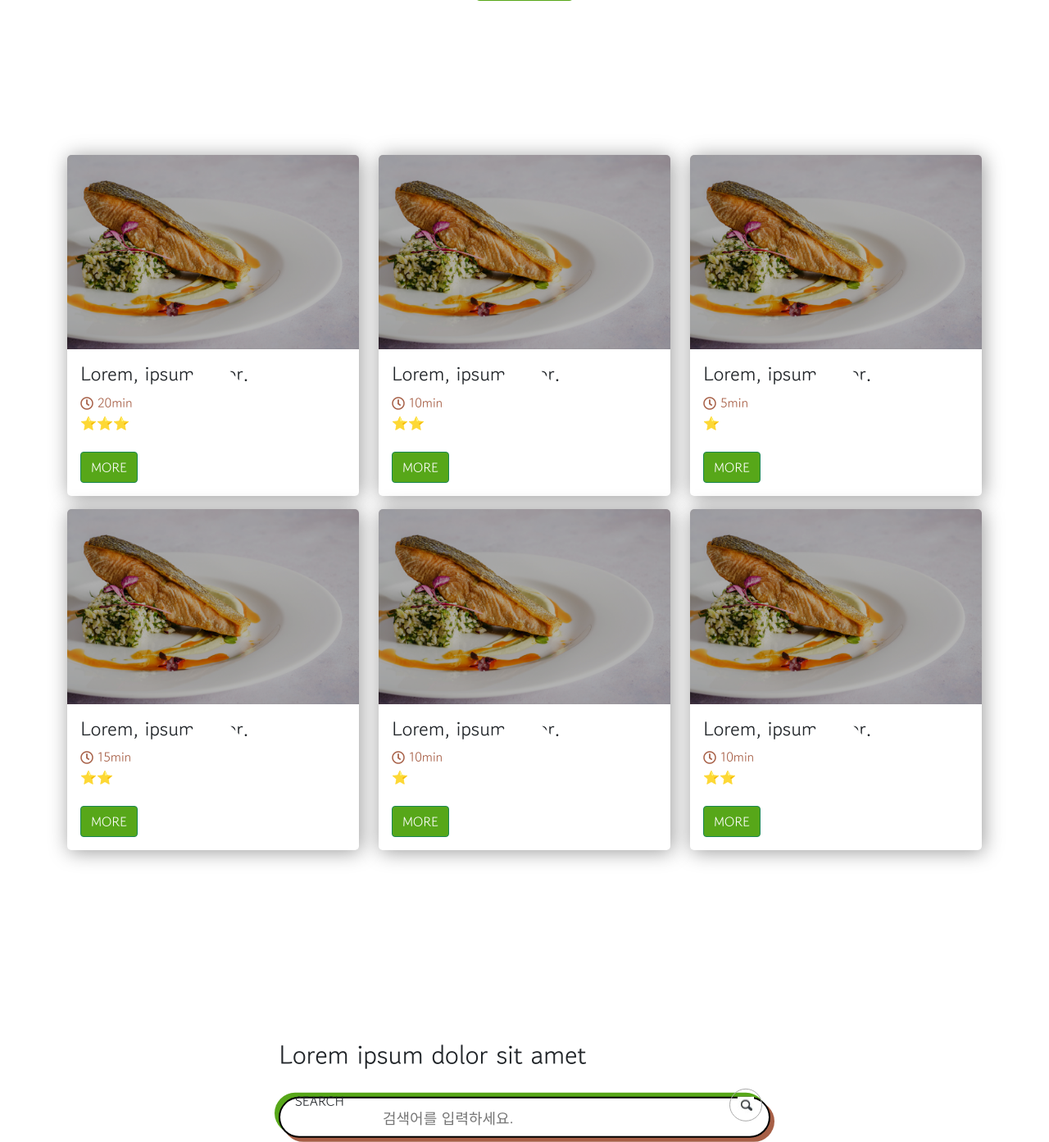
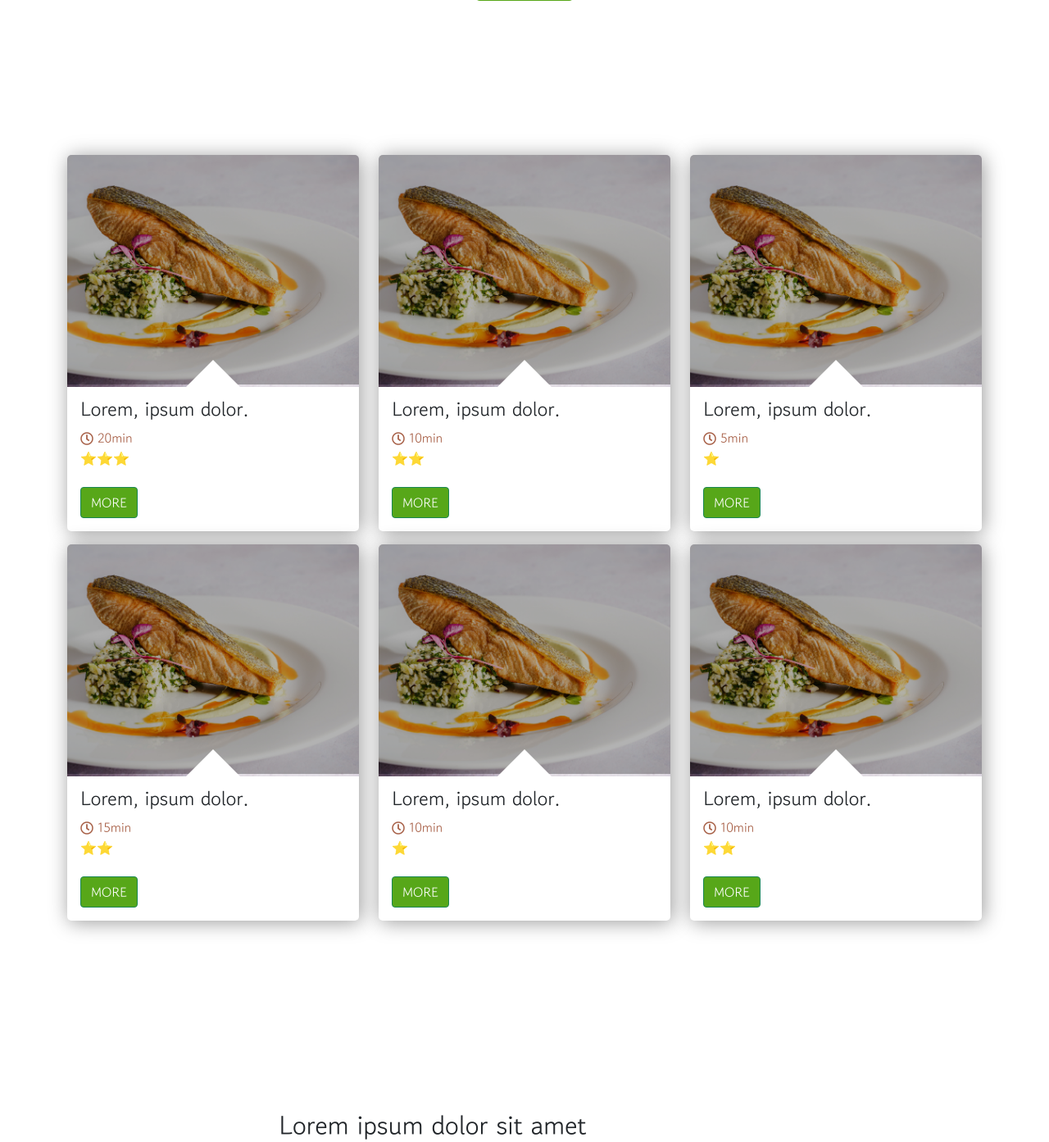
Before and after one commit to headwing/fiveline-recipe, a Flask app: template sparta_plus/project04/templates/indexy.html in a window 1280 px wide. Shown: the part 501-1894 px from the top of the page at 82% size. Run offline with Flask 2, Linux system fonts and the light colour scheme; the template is opened without the code that fills it, so the values that code supplies are empty; some libraries are stand-ins or nearby versions.

Commit message:
카드 이미지 크기 수정

```diff
--- a/sparta_plus/project04/static/css/style.css
+++ b/sparta_plus/project04/static/css/style.css
@@ -102,7 +102,13 @@ html, body {
     box-shadow:2px 2px 25px rgba(0,0,0,0.4);
     cursor: pointer;
 }
-.menu .card .card-img{position: relative;}
+.menu .card .card-img{
+    position: relative;
+    border-style: none;
+    width: 100%;
+    height: 280px;
+    object-fit: cover;
+}
 .menu .card .card-body:after{
     content: "";
     display: block;
@@ -117,6 +123,7 @@ html, body {
 
 .menu .card .card-img {
     position: relative;
+    width: 425px !important;
 }
 
 .menu .card .card-body:after {
@@ -128,7 +135,7 @@ html, body {
     width: 60px;
     box-sizing: border-box;
     position: absolute;
-    top: 203px;
+    top: 210px;
     left: 50%;
     transform: translate(-50%);
 }
--- a/sparta_plus/project04/static/js/script.js
+++ b/sparta_plus/project04/static/js/script.js
@@ -36,7 +36,7 @@ function show_recipe(){
                 let temp_html = `<div class="col-md-6 col-lg-4 mb-3">
                                     <div class="card">
                                         <div class="card-img">
-                                            <img src="${image}" alt="" class="img-fluid w-100">
+                                            <img src="${image}" alt="" class="img-fluid w-100 h-100">
                                             <div class="mask"></div>
                                         </div>
                                         <div class="card-body">
--- a/sparta_plus/project04/templates/upload.html
+++ b/sparta_plus/project04/templates/upload.html
@@ -75,7 +75,7 @@ function show_nickname(){
                     </div>
 
                     <span class="input-group-text label" id="inputGroup-sizing-lg4">사진</span>
-                    <input id="title" type="text" class="form-control"
+                    <input id="image" type="text" class="form-control"
                            required placeholder="URL을 입력해주세요.">
 
                 </div>
```
